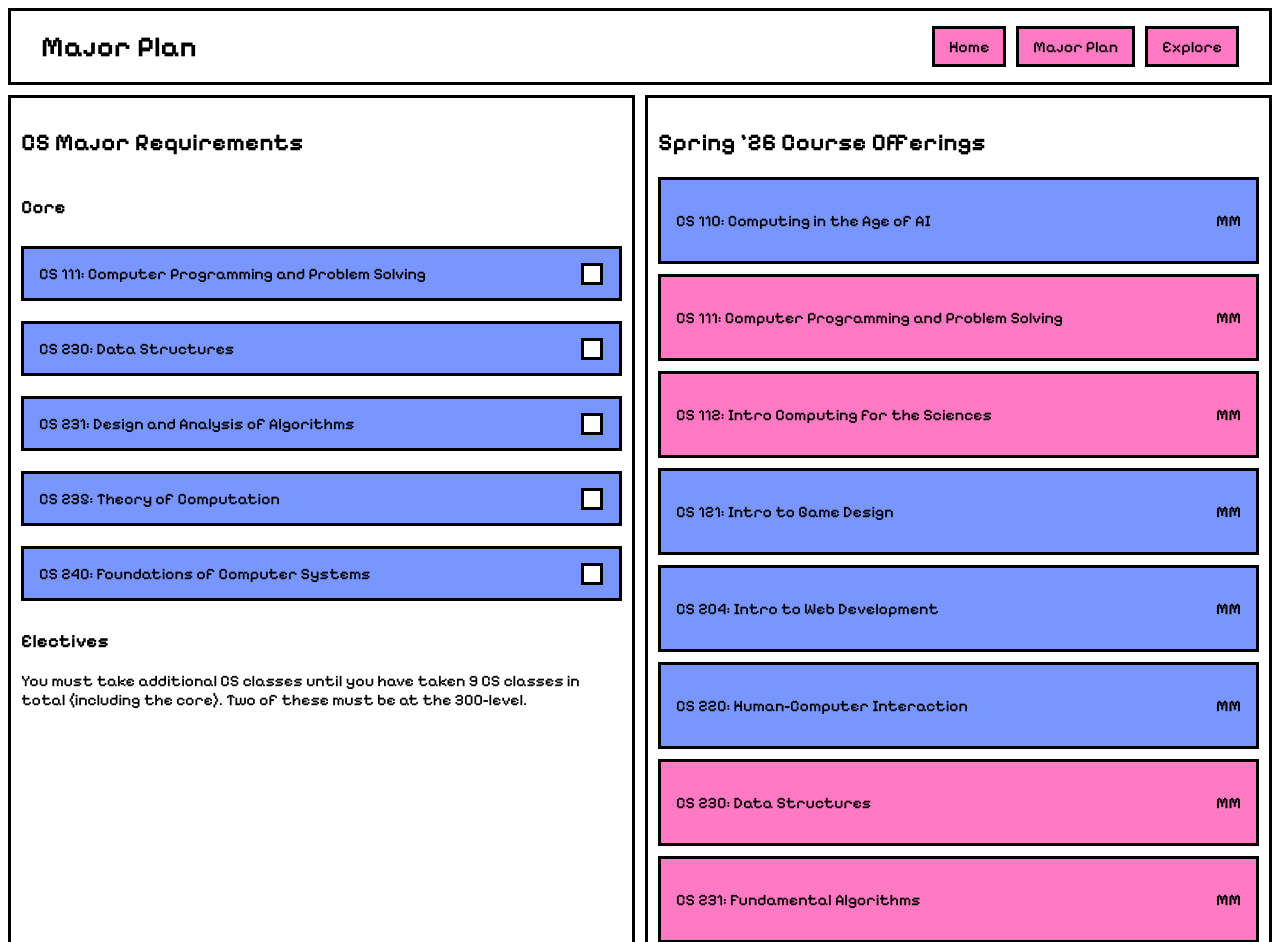
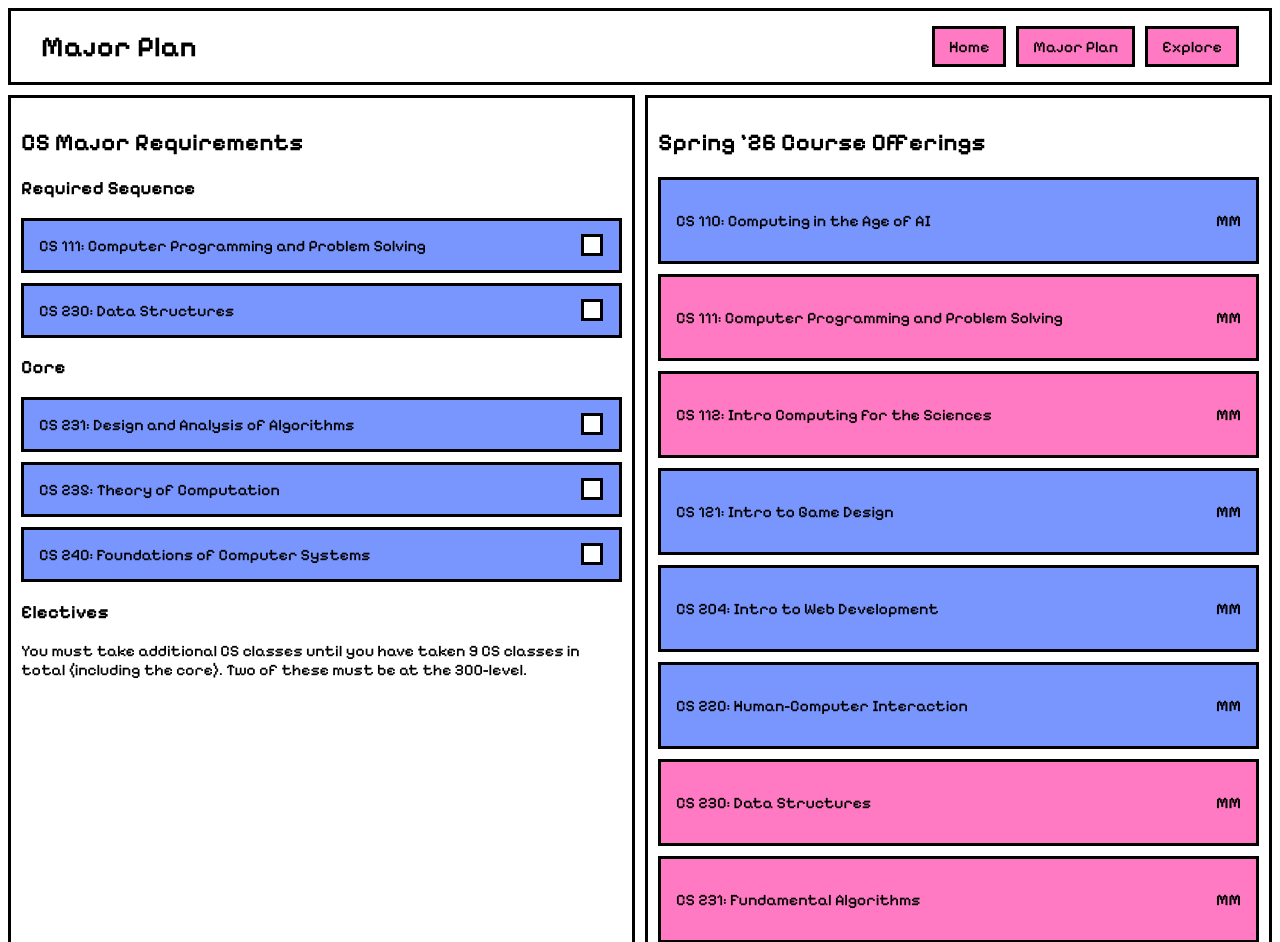
Before and after one commit to ninahowley/cs-hub, a Flask app: page /major-plan in a window 1280 px wide. Shown: the top 942 px of the page. Run offline with Flask 3, Linux system fonts and the light colour scheme.

Commit message:
core courses

```diff
--- a/static/style.css
+++ b/static/style.css
@@ -187,6 +187,12 @@ a {
     display: flex;
     align-items: center;
     position:relative;
+}
+
+.checkable-moving{  /*interactive class so users can check box*/
+    display: flex;
+    align-items: center;
+    position:relative;
     transition: transform 0.25s ease;
 }
 
@@ -200,6 +206,10 @@ a {
 }
 
 .checkable.checked .course-checkbox{
+    background: #000000;
+}
+
+.checkable-moving.checked .course-checkbox{
     background: #000000;
 }
 
--- a/templates/major-plan.html
+++ b/templates/major-plan.html
@@ -20,9 +20,9 @@
     <div>
     <div class="parent-container">
         <div class="child-container">
-        <div id="course-list">
             <h2>CS Major Requirements</h2>
-            <h3>Core</h3>
+            <!--REQUIRED SEQUENCE-->
+            <h3>Required Sequence</h3>
             <div class="course-container checkable">
                 <span>CS 111: Computer Programming and Problem Solving</span>
                 <div class="course-checkbox"></div>
@@ -31,21 +31,25 @@
                 <span>CS 230: Data Structures</span>
                 <div class="course-checkbox"></div>
             </div>
-            <div class="course-container checkable">
+            <!--CORE (ANIMATED LIST)-->
+            <h3>Core</h3>
+            <div class="course-list">
+            <div class="course-container checkable-moving">
                 <span>CS 231: Design and Analysis of Algorithms</span>
                 <div class="course-checkbox"></div>
             </div>
-            <div class="course-container checkable">
+            <div class="course-container checkable-moving">
                 <span>CS 235: Theory of Computation</span>
                 <div class="course-checkbox"></div>
             </div>
-            <div class="course-container checkable">
+            <div class="course-container checkable-moving">
                 <span>CS 240: Foundations of Computer Systems</span>
                 <div class="course-checkbox"></div>
             </div>
+            </div>
+            <!--ELECTIVES-->
             <h3>Electives</h3>
             You must take additional CS classes until you have taken 9 CS classes in total (including the core). Two of these must be at the 300-level.
-        </div>
         </div>
         <div class="child-container">
             <h2>Spring '26 Course Offerings</h2>
@@ -66,16 +70,16 @@
 <script> //for button checking
     const list = document.getElementById("course-list");
     document.addEventListener("click", (e) =>{ //close popup on outside click
-        const row = e.target.closest(".checkable");
+        const row = e.target.closest(".checkable") || e.target.closest(".checkable-moving");
         if (!row) return;
         row.classList.toggle("checked");
 
         // move element
-        if (row.classList.contains("checked")) {
+        if (row.classList.contains("checkable-moving") && row.classList.contains("checked")) {
             list.appendChild(row); // move to bottom
         } else {
             // move back above checked ones
-            const firstChecked = list.querySelector(".checkable.checked");
+            const firstChecked = list.querySelector(".checkable-moving.checked");
             if (firstChecked) {
                 list.insertBefore(row, firstChecked);
             } else {
```
